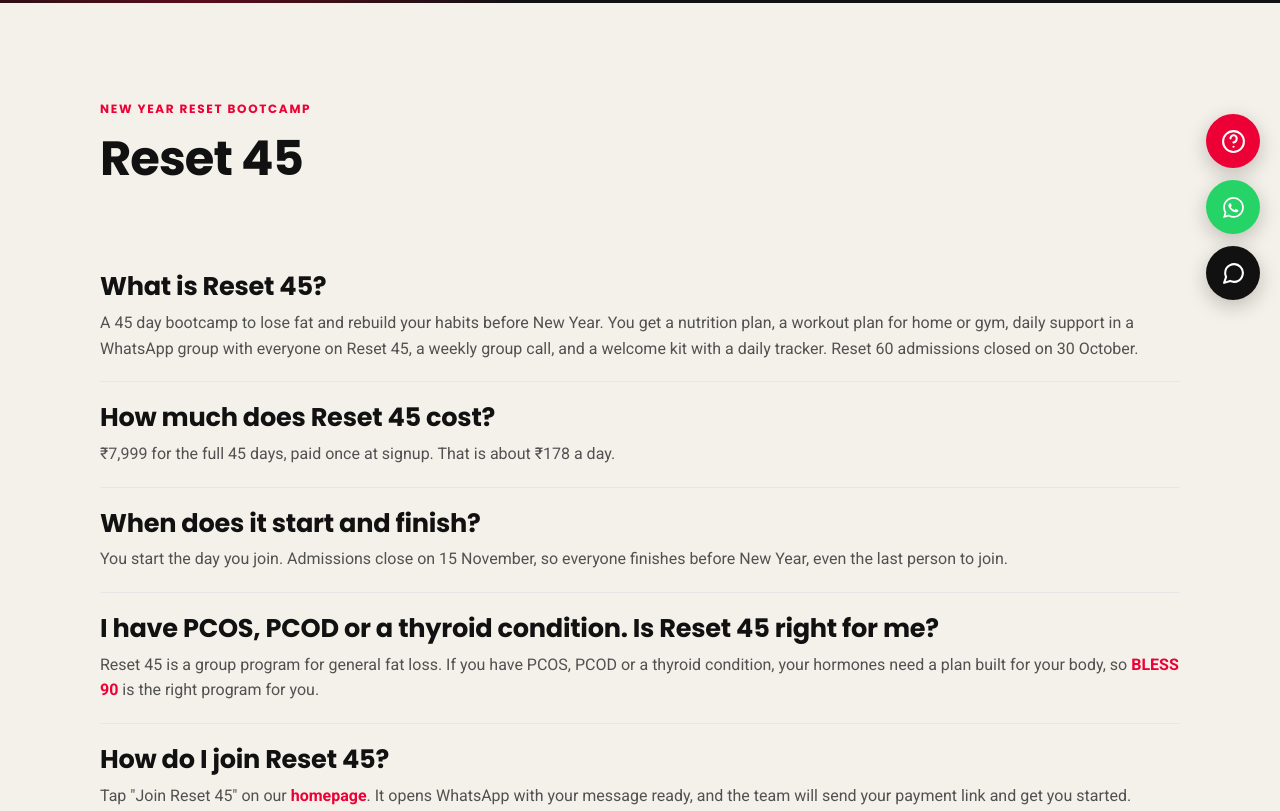
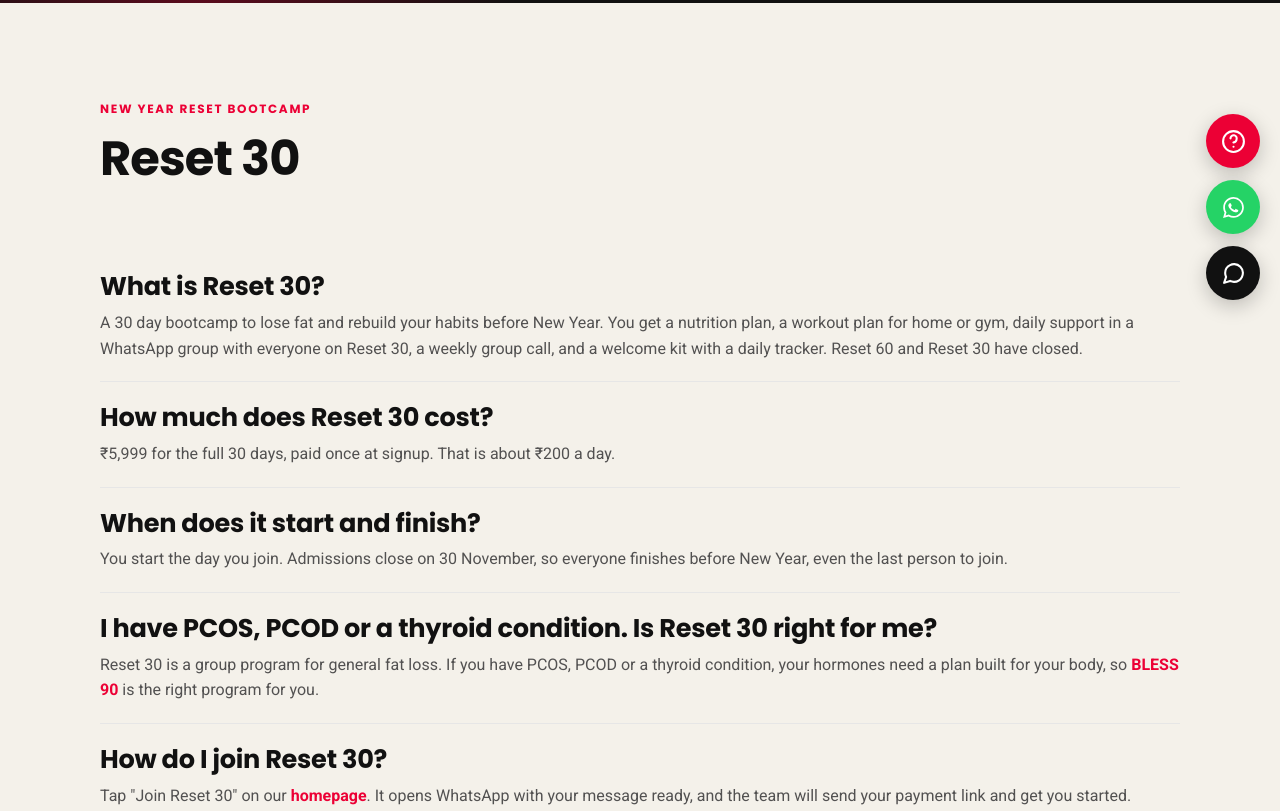
Before and after one commit to 21manifestation/Iaaj-website, a plain HTML site: page faq.html in a window 1280 px wide. Shown: the part 480-1291 px from the top of the page. Drawn offline with Linux system fonts and the light colour scheme.

Commit message:
Reset 30 live: homepage, Reset page, FAQ, chatbot and WhatsApp bot (₹5,999, admissions close 30 Nov)
Co-Authored-By: Claude Opus 5.5 <noreply@anthropic.com>

```diff
--- a/faq.html
+++ b/faq.html
@@ -33,42 +33,42 @@
   "mainEntity": [
     {
       "@type": "Question",
-      "name": "What is Reset 45?",
+      "name": "What is Reset 30?",
       "acceptedAnswer": {
         "@type": "Answer",
-        "text": "A 45 day bootcamp to lose fat and rebuild your habits before New Year. You get a nutrition plan, a workout plan for home or gym, daily support in a WhatsApp group with everyone on Reset 45, a weekly group call, and a welcome kit with a daily tracker. Reset 60 admissions closed on 30 October."
+        "text": "A 30 day bootcamp to lose fat and rebuild your habits before New Year. You get a nutrition plan, a workout plan for home or gym, daily support in a WhatsApp group with everyone on Reset 30, a weekly group call, and a welcome kit with a daily tracker. Reset 60 and Reset 30 have closed."
       }
     },
     {
       "@type": "Question",
-      "name": "How much does Reset 45 cost?",
+      "name": "How much does Reset 30 cost?",
       "acceptedAnswer": {
         "@type": "Answer",
-        "text": "₹7,999 for the full 45 days, paid once at signup. That is about ₹178 a day."
+        "text": "₹5,999 for the full 30 days, paid once at signup. That is about ₹200 a day."
       }
     },
     {
       "@type": "Question",
-      "name": "When does Reset 45 start and finish?",
+      "name": "When does Reset 30 start and finish?",
       "acceptedAnswer": {
         "@type": "Answer",
-        "text": "You start the day you join. Admissions close on 15 November, so everyone finishes before New Year, even the last person to join."
+        "text": "You start the day you join. Admissions close on 30 November, so everyone finishes before New Year, even the last person to join."
       }
     },
     {
       "@type": "Question",
-      "name": "I have PCOS, PCOD or a thyroid condition. Is Reset 45 right for me?",
+      "name": "I have PCOS, PCOD or a thyroid condition. Is Reset 30 right for me?",
       "acceptedAnswer": {
         "@type": "Answer",
-        "text": "Reset 45 is a group program for general fat loss. If you have PCOS, PCOD or a thyroid condition, your hormones need a plan built for your body, so BLESS 90 is the right program for you."
+        "text": "Reset 30 is a group program for general fat loss. If you have PCOS, PCOD or a thyroid condition, your hormones need a plan built for your body, so BLESS 90 is the right program for you."
       }
     },
     {
       "@type": "Question",
-      "name": "How do I join Reset 45?",
+      "name": "How do I join Reset 30?",
       "acceptedAnswer": {
         "@type": "Answer",
-        "text": "Tap Join Reset 45 on our homepage. It opens WhatsApp with your message ready, and the team will send your payment link and get you started."
+        "text": "Tap Join Reset 30 on our homepage. It opens WhatsApp with your message ready, and the team will send your payment link and get you started."
       }
     },
     {
@@ -299,31 +299,30 @@
   </div>
 </section>
 
-<!-- New Year Reset Bootcamp, now Reset 45 (admissions 1 to 15 November 2026).
-     First on the page while admissions are open. Switch to Reset 30 or
-     remove after 15 November. -->
+<!-- New Year Reset Bootcamp, now Reset 30 (admissions 15 to 30 November 2026),
+     the last of the three. Remove after 30 November. -->
 <section class="section-cream">
   <div class="container">
-    <div class="section-head"><span class="eyebrow">New Year Reset Bootcamp</span><h2>Reset 45</h2></div>
+    <div class="section-head"><span class="eyebrow">New Year Reset Bootcamp</span><h2>Reset 30</h2></div>
     <div class="faq-item">
-      <h3>What is Reset 45?</h3>
-      <p>A 45 day bootcamp to lose fat and rebuild your habits before New Year. You get a nutrition plan, a workout plan for home or gym, daily support in a WhatsApp group with everyone on Reset 45, a weekly group call, and a welcome kit with a daily tracker. Reset 60 admissions closed on 30 October.</p>
+      <h3>What is Reset 30?</h3>
+      <p>A 30 day bootcamp to lose fat and rebuild your habits before New Year. You get a nutrition plan, a workout plan for home or gym, daily support in a WhatsApp group with everyone on Reset 30, a weekly group call, and a welcome kit with a daily tracker. Reset 60 and Reset 30 have closed.</p>
     </div>
     <div class="faq-item">
-      <h3>How much does Reset 45 cost?</h3>
-      <p>&#8377;7,999 for the full 45 days, paid once at signup. That is about &#8377;178 a day.</p>
+      <h3>How much does Reset 30 cost?</h3>
+      <p>&#8377;5,999 for the full 30 days, paid once at signup. That is about &#8377;200 a day.</p>
     </div>
     <div class="faq-item">
       <h3>When does it start and finish?</h3>
-      <p>You start the day you join. Admissions close on 15 November, so everyone finishes before New Year, even the last person to join.</p>
+      <p>You start the day you join. Admissions close on 30 November, so everyone finishes before New Year, even the last person to join.</p>
     </div>
     <div class="faq-item">
-      <h3>I have PCOS, PCOD or a thyroid condition. Is Reset 45 right for me?</h3>
-      <p>Reset 45 is a group program for general fat loss. If you have PCOS, PCOD or a thyroid condition, your hormones need a plan built for your body, so <a href="program.html" style="color:var(--red); font-weight:600;">BLESS 90</a> is the right program for you.</p>
+      <h3>I have PCOS, PCOD or a thyroid condition. Is Reset 30 right for me?</h3>
+      <p>Reset 30 is a group program for general fat loss. If you have PCOS, PCOD or a thyroid condition, your hormones need a plan built for your body, so <a href="program.html" style="color:var(--red); font-weight:600;">BLESS 90</a> is the right program for you.</p>
     </div>
     <div class="faq-item">
-      <h3>How do I join Reset 45?</h3>
-      <p>Tap "Join Reset 45" on our <a href="index.html" style="color:var(--red); font-weight:600;">homepage</a>. It opens WhatsApp with your message ready, and the team will send your payment link and get you started.</p>
+      <h3>How do I join Reset 30?</h3>
+      <p>Tap "Join Reset 30" on our <a href="index.html" style="color:var(--red); font-weight:600;">homepage</a>. It opens WhatsApp with your message ready, and the team will send your payment link and get you started.</p>
     </div>
   </div>
 </section>
--- a/js/faq-bot.js
+++ b/js/faq-bot.js
@@ -6,15 +6,15 @@
 // extra words/phrases a visitor might type that don't appear in the question itself.
 (function () {
   var FAQS = [
-    // New Year Reset Bootcamp, now Reset 45 (admissions 1 to 15 Nov 2026):
-    // first, so it shows as a suggested question when the bot opens. Switch to
-    // Reset 30 or remove these entries after 15 Nov. 'reset 60' keywords stay
-    // so anyone still asking about Reset 60 learns it closed and Reset 45 is open.
+    // New Year Reset Bootcamp, now Reset 30 (admissions 15 to 30 Nov 2026),
+    // the last of the three: first, so it shows as a suggested question when
+    // the bot opens. Remove these entries after 30 Nov. Older 'reset 45' and
+    // 'reset 60' keywords stay so anyone asking about them learns Reset 30 is open.
     {
-      q: 'What is Reset 45?',
-      a: 'Our New Year Reset Bootcamp: 45 days to lose fat and rebuild your habits before New Year. You get a nutrition plan, a workout plan, daily WhatsApp group support, a weekly group call and a welcome kit. It starts the day you join, and admissions close on 15 November. (Reset 60 admissions closed on 30 October.)',
-      keywords: ['what is reset', 'about reset', 'reset 45', 'reset45', 'bootcamp', 'boot camp', '45 day', '45 days', '60 day program', '60 day bootcamp', 'forty five day', 'new year'],
-      link: { text: 'Join Reset 45', href: 'index.html' }
+      q: 'What is Reset 30?',
+      a: 'Our New Year Reset Bootcamp: 30 days to lose fat and rebuild your habits before New Year. You get a nutrition plan, a workout plan, daily WhatsApp group support, a weekly group call and a welcome kit. It starts the day you join, and admissions close on 30 November. (Reset 60 and Reset 30 have closed.)',
+      keywords: ['what is reset', 'about reset', 'reset 30', 'reset30', 'reset 45', 'reset45', 'bootcamp', 'boot camp', '30 day', '30 days', '45 day', '45 days', '60 day program', '60 day bootcamp', 'thirty day', 'forty five day', 'new year'],
+      link: { text: 'Join Reset 30', href: 'index.html' }
     },
     {
       // Second, so BLESS 90 shows as a suggested question alongside the Reset.
@@ -32,7 +32,7 @@
     },
     {
       q: 'Is this paid?',
-      a: "Yes. BLESS 90, our one-to-one coaching, starts at 6,667 a month, and the Reset 45 bootcamp is 7,999 for 45 days. Ask about either one and we will explain what fits you best.",
+      a: "Yes. BLESS 90, our one-to-one coaching, starts at 6,667 a month, and the Reset 30 bootcamp is 5,999 for 30 days. Ask about either one and we will explain what fits you best.",
       keywords: ['cost', 'price', 'pricing', 'fee', 'money', 'free', 'charges', 'how much does it cost']
     },
     {
@@ -49,26 +49,26 @@
       link: { text: 'See all BLESS 90 plans', href: 'program.html' }
     },
     {
-      q: 'How much does Reset 45 cost?',
-      a: 'The Reset 45 bootcamp price is 7,999 for the full 45 days, paid once at signup. That is about 178 a day.',
-      keywords: ['reset 45 cost', 'reset 45 price', 'reset 45 fee', 'how much is the bootcamp', 'how much is reset 45', '7999', '7,999', 'reset 60 cost', 'reset 60 price', 'reset 60 fee', 'reset price', 'reset cost', 'reset fee', 'cost of reset', 'price of reset', 'how much is reset', 'bootcamp price', 'bootcamp cost', 'bootcamp fee', '9999', '9,999']
+      q: 'How much does Reset 30 cost?',
+      a: 'The Reset 30 bootcamp price is 5,999 for the full 30 days, paid once at signup. That is about 200 a day.',
+      keywords: ['reset 30 cost', 'reset 30 price', 'reset 30 fee', 'reset 45 cost', 'reset 45 price', 'reset 45 fee', 'how much is the bootcamp', 'how much is reset 30', 'how much is reset 45', '5999', '5,999', '7999', '7,999', 'reset 60 cost', 'reset 60 price', 'reset 60 fee', 'reset price', 'reset cost', 'reset fee', 'cost of reset', 'price of reset', 'how much is reset', 'bootcamp price', 'bootcamp cost', 'bootcamp fee', '9999', '9,999']
     },
     {
-      q: 'When does Reset 45 start and finish?',
-      a: 'You start the day you join. Admissions close on 15 November, so everyone finishes before New Year, even the last person to join.',
-      keywords: ['reset start', 'reset end', 'reset dates', 'when does reset', 'when does the bootcamp', 'last date', 'deadline', 'admissions close', '15 november', '30 october', 'when can i start reset']
+      q: 'When does Reset 30 start and finish?',
+      a: 'You start the day you join. Admissions close on 30 November, so everyone finishes before New Year, even the last person to join.',
+      keywords: ['reset start', 'reset end', 'reset dates', 'when does reset', 'when does the bootcamp', 'last date', 'deadline', 'admissions close', '30 november', '15 november', '30 october', 'when can i start reset']
     },
     {
-      q: 'I have PCOS or thyroid. Is Reset 45 right for me?',
-      a: 'Reset 45 is a group program for general fat loss. If you have PCOS, PCOD or a thyroid condition, your hormones need a plan built for your body, so BLESS 90 is the right program for you.',
+      q: 'I have PCOS or thyroid. Is Reset 30 right for me?',
+      a: 'Reset 30 is a group program for general fat loss. If you have PCOS, PCOD or a thyroid condition, your hormones need a plan built for your body, so BLESS 90 is the right program for you.',
       keywords: ['pcos reset', 'reset pcos', 'thyroid reset', 'reset thyroid', 'pcod reset', 'reset pcod', 'bootcamp pcos', 'pcos bootcamp'],
       link: { text: 'See BLESS 90', href: 'program.html' }
     },
     {
-      q: 'How do I join Reset 45?',
-      a: 'Tap Join Reset 45 on our homepage. It opens WhatsApp with your message ready, and the team will send your payment link and get you started.',
+      q: 'How do I join Reset 30?',
+      a: 'Tap Join Reset 30 on our homepage. It opens WhatsApp with your message ready, and the team will send your payment link and get you started.',
       keywords: ['join reset', 'join the reset', 'how to join reset', 'enroll reset', 'enrol reset', 'sign up reset', 'join bootcamp', 'join the bootcamp', 'pay for reset'],
-      link: { text: 'Go to Reset 45', href: 'index.html' }
+      link: { text: 'Go to Reset 30', href: 'index.html' }
     },
     {
       q: 'Do you work with clients outside India?',
```
Also changed, not shown: api/whatsapp-webhook.js (+8 -3 lines), index.html (+9 -9 lines), reset60.html (+5 -5 lines).
